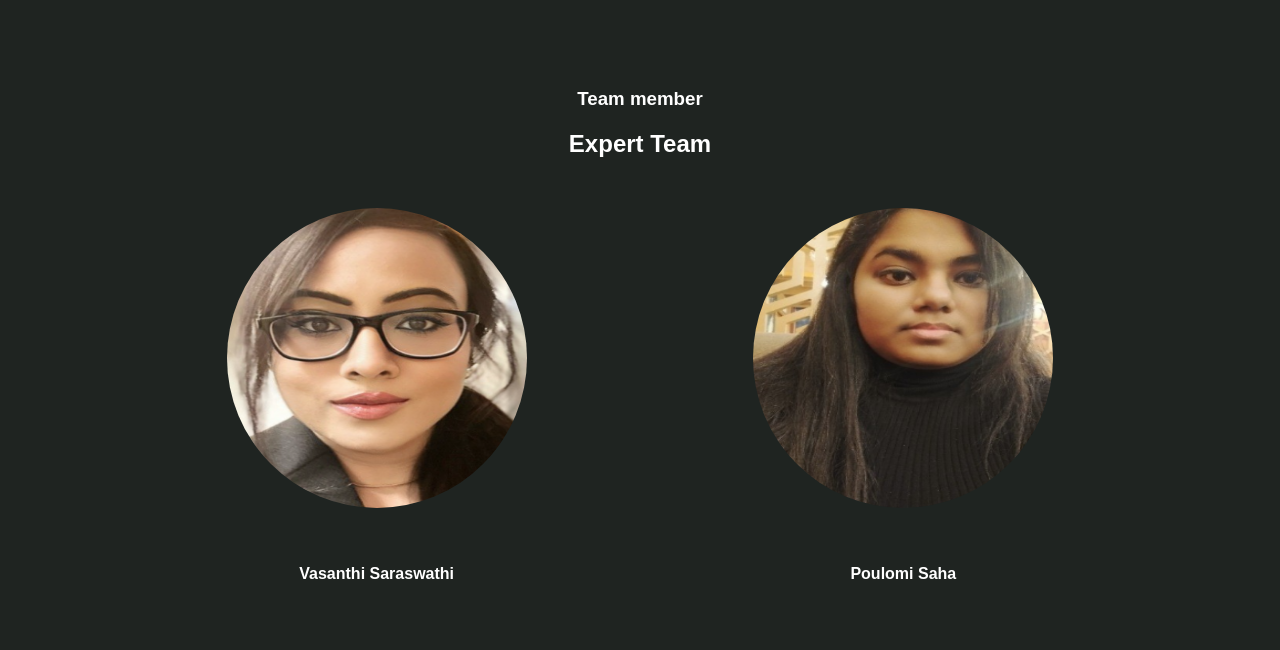
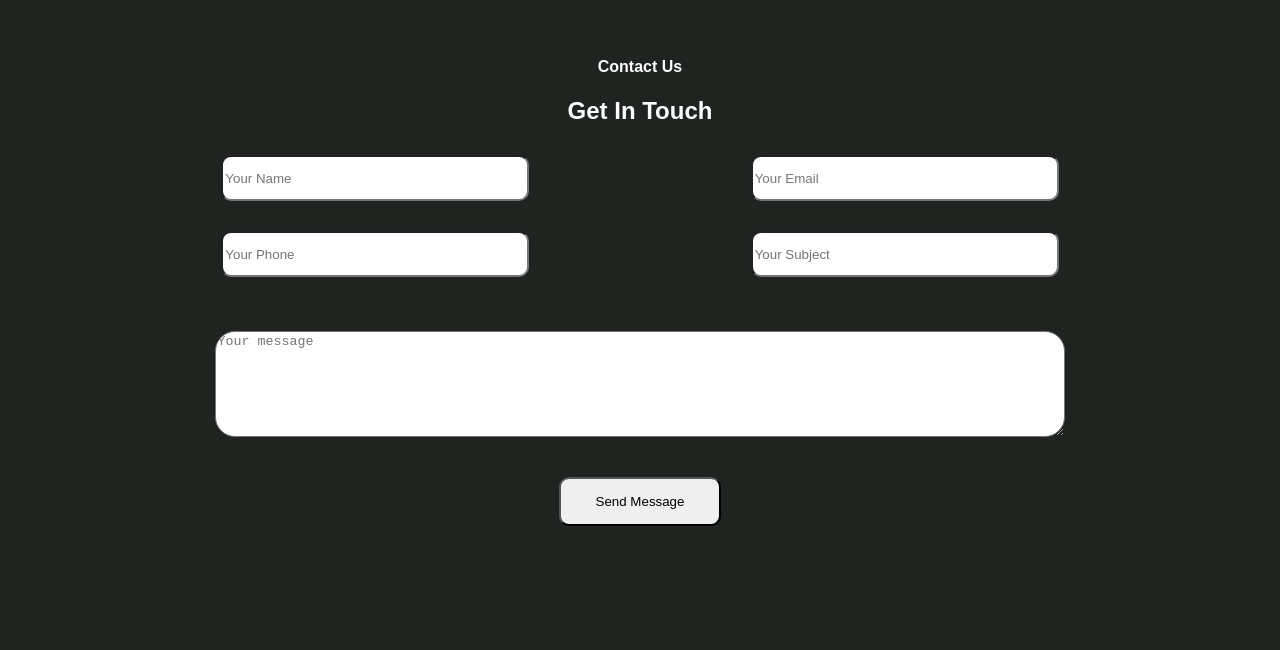
Before and after one commit to sabarivelanganesan/AVSolution, a plain HTML site: page index.html in a window 1280 px wide. Shown: the part 2601-3251 px from the top of the page. Drawn offline with Linux system fonts and the light colour scheme.

Commit message:
Remove Teammate section

```diff
--- a/index.html
+++ b/index.html
@@ -91,32 +91,7 @@
                 </div>
             </div>
         </section>
-        <section style="margin-top: 100px;">
-            <h3 style="text-align: center;">Team member</h3>
-            <h1 style="text-align: center;">Expert Team</h1>
-            <div style="margin-top: 50px; display: flex; justify-content: space-evenly;">
-                <div class="expert-image-section">
-                    <img src="saraswathi.png" class="expert-image" alt="saraswathi">
-                    <div class="linkedin-image">
-                        <a href="https://www.linkedin.com/in/vasanthi-saraswathi-595747229/" target="_blank">
-                            <img style="margin: 2px 2px;" src="linkedin.svg" />
-                        </a>
-                    </div>
-                    <h4 style="text-align: center;">Vasanthi Saraswathi</h4>
-                </div>
-                <div class="expert-image-section">
-                    <img src="poulomi.png" class="expert-image" alt="poulomi-saha">
-                    <div class="linkedin-image">
-                        <a href="https://www.linkedin.com/in/poulomi--saha/" target="_blank">
-                            <img style="margin: 2px 2px;" src="linkedin.svg" />
-                        </a>
-                    </div>
-                    <h4 style="text-align: center;">Poulomi Saha</h4>
-                </div>
-            </div>
-            <!-- <img> Saraswathi -->
-            <!-- <img> Poulmi -->
-        </section>
+
         <section style="margin-top: 70px;">
             <h4 style="text-align: center;"> Contact Us</h4>
             <h1 style="text-align: center;">Get In Touch</h1>
```
